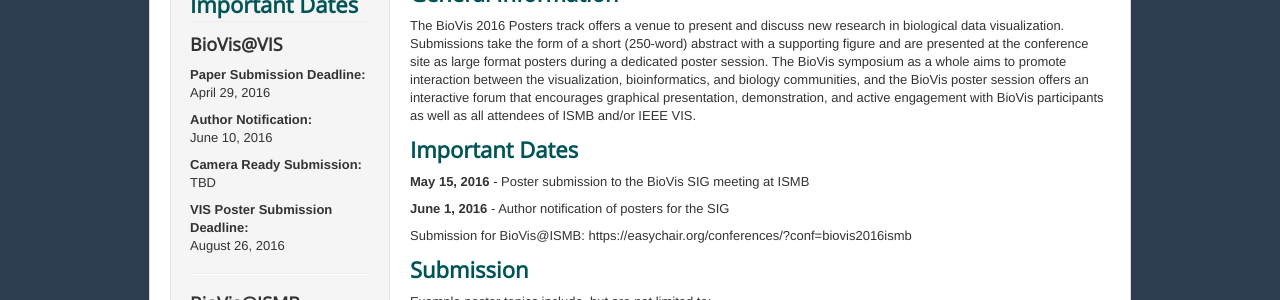
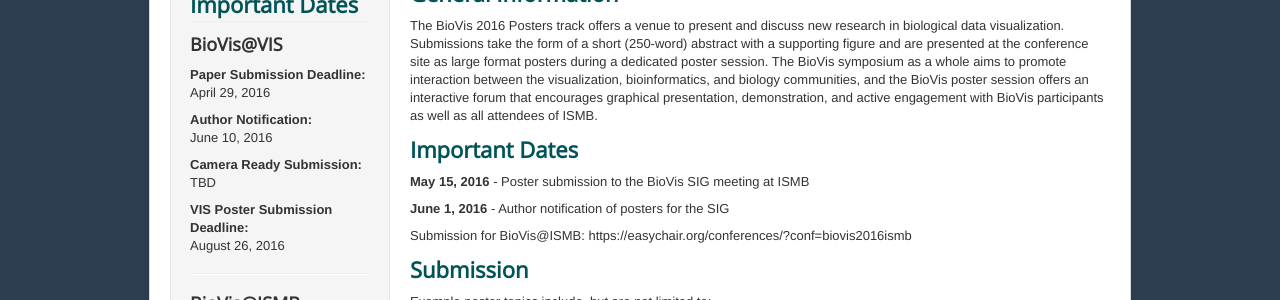
Before and after one commit to ngehlenborg/2017, a Jekyll site: the page built from posters_ismb.md, in a window 1280 px wide. Shown: the part 534-834 px from the top of the page. Built offline with Jekyll 4.4.1, drawn with Linux system fonts in a browser that asks for light colours.

Commit message:
small change to ismb poster doc

```diff
--- a/posters_ismb.md
+++ b/posters_ismb.md
@@ -4,7 +4,7 @@ title: Poster Submission Info for BioVis@ISMB
 permalink: /posters_ismb/
 ---
 ## General Information
-The BioVis 2016 Posters track offers a venue to present and discuss new research in biological data visualization. Submissions take the form of a short (250-word) abstract with a supporting figure and are presented at the conference site as large format posters during a dedicated poster session. The BioVis symposium as a whole aims to promote interaction between the visualization, bioinformatics, and biology communities, and the BioVis poster session offers an interactive forum that encourages graphical presentation, demonstration, and active engagement with BioVis participants as well as all attendees of ISMB and/or IEEE VIS.
+The BioVis 2016 Posters track offers a venue to present and discuss new research in biological data visualization. Submissions take the form of a short (250-word) abstract with a supporting figure and are presented at the conference site as large format posters during a dedicated poster session. The BioVis symposium as a whole aims to promote interaction between the visualization, bioinformatics, and biology communities, and the BioVis poster session offers an interactive forum that encourages graphical presentation, demonstration, and active engagement with BioVis participants as well as all attendees of ISMB.
 
 ## Important Dates
 **May 15, 2016** - Poster submission to the BioVis SIG meeting at ISMB
```
